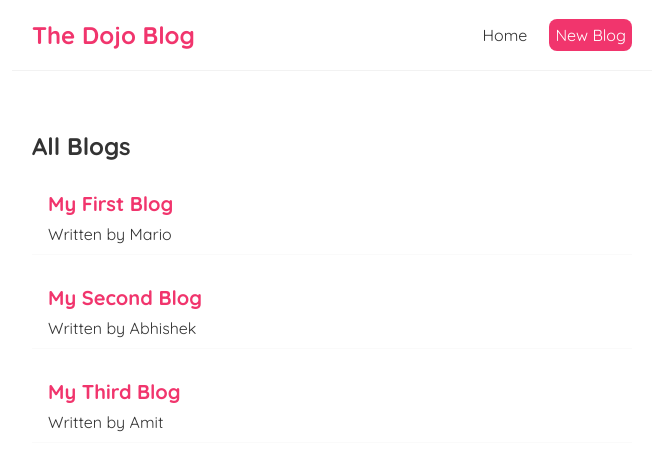
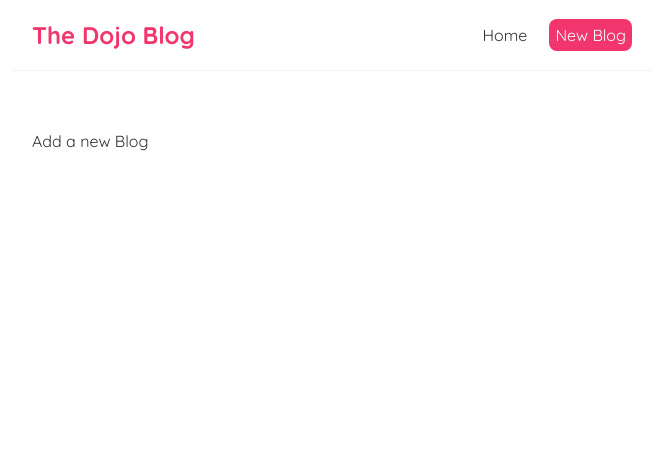
Before and after one commit to abhis88/blog-reactjs, a React (Create React App) app: page /create in a window 1280 px wide. Shown: the top 470 px of the page, without its empty margins (308-971 px from the left). Built offline with nearby package versions, Linux system fonts and the light colour scheme; data requests are answered from the project's data file.

Commit message:
Router, Switch, Link

```diff
--- a/package.json
+++ b/package.json
@@ -8,6 +8,7 @@
     "@testing-library/user-event": "^12.8.3",
     "react": "^17.0.2",
     "react-dom": "^17.0.2",
+    "react-router-dom": "^5.2.0",
     "react-scripts": "4.0.3",
     "web-vitals": "^1.1.2"
   },
--- a/src/App.js
+++ b/src/App.js
@@ -1,14 +1,25 @@
 import Navbar from './components/navbar/NavBar';
 import Home from './components/home/Home';
+import {BrowserRouter as Router, Route, Switch } from 'react-router-dom';
+import CreateBlog from './components/createBlog/CreateBlog';
 
 function App() {
     return (
-    <div className="App">
-        <Navbar />
-        <div className='content'>
-          <Home />
+      <Router>
+        <div className="App">
+            <Navbar />
+            <div className='content'>
+              <Switch>
+                <Route exact path="/">
+                  <Home />
+                </Route>
+                <Route path="/create">
+                  <CreateBlog />
+                </Route>
+              </Switch>
+            </div>
         </div>
-    </div>
+      </Router>
   );
 }
 
--- /dev/null
+++ b/src/components/createBlog/CreateBlog.js
@@ -0,0 +1,7 @@
+const CreateBlog = () => {
+    return (
+        <div>Add a new Blog</div>
+     );
+}
+
+export default CreateBlog;
--- a/src/components/navbar/NavBar.js
+++ b/src/components/navbar/NavBar.js
@@ -1,14 +1,16 @@
+import { Link } from "react-router-dom";
+
 const NavBar = () => {
     return (
         <nav className="navbar">
             <h1>The Dojo Blog</h1>
             <div className="links">
-                <a href = "/">Home</a>
-                <a href = "/create" style = {{
+                <Link to = "/">Home</Link>
+                <Link to = "/create" style = {{
                     color: 'white',
                     backgroundColor: '#f1356d',
                     borderRadius: '8px'
-                }}>New Blog</a>
+                }}>New Blog</Link>
             </div>
         </nav>
     );
```
Also changed, not shown: 1 other file (tests, documents, lock files or other folders).
